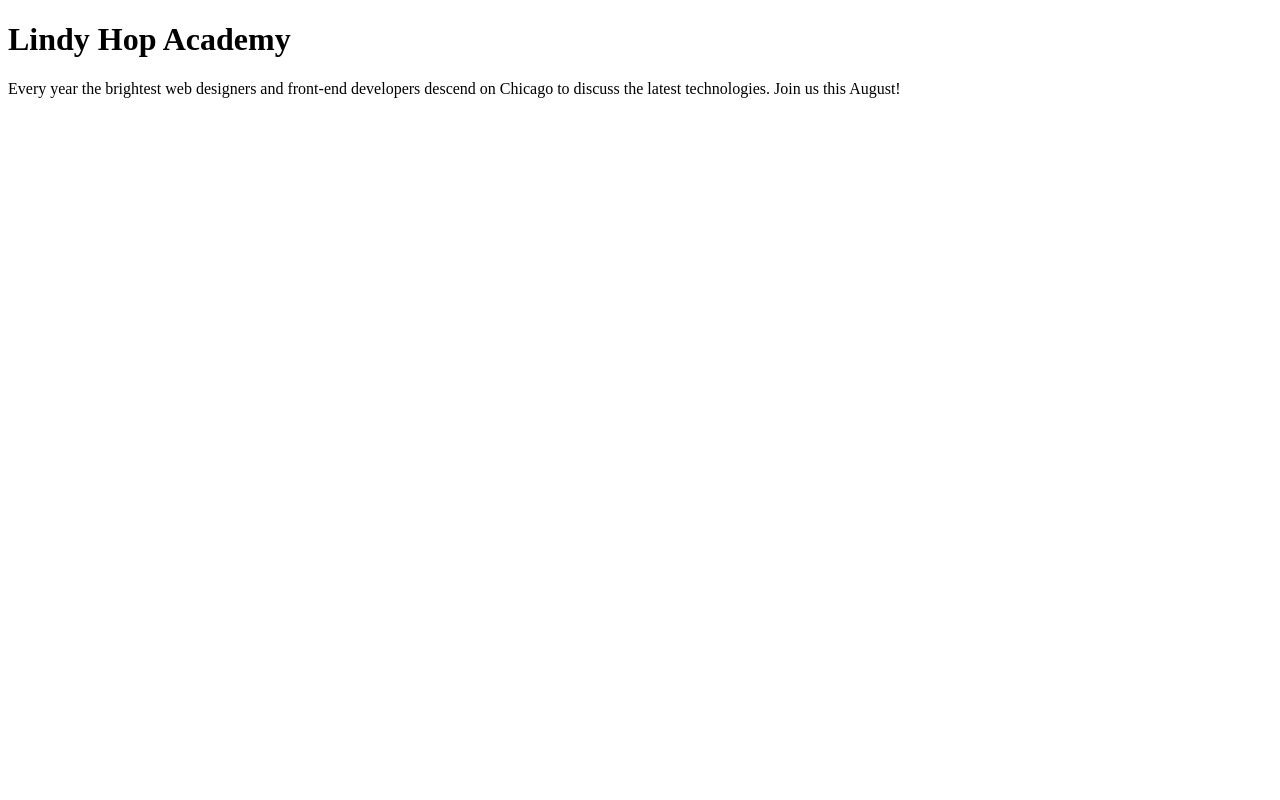
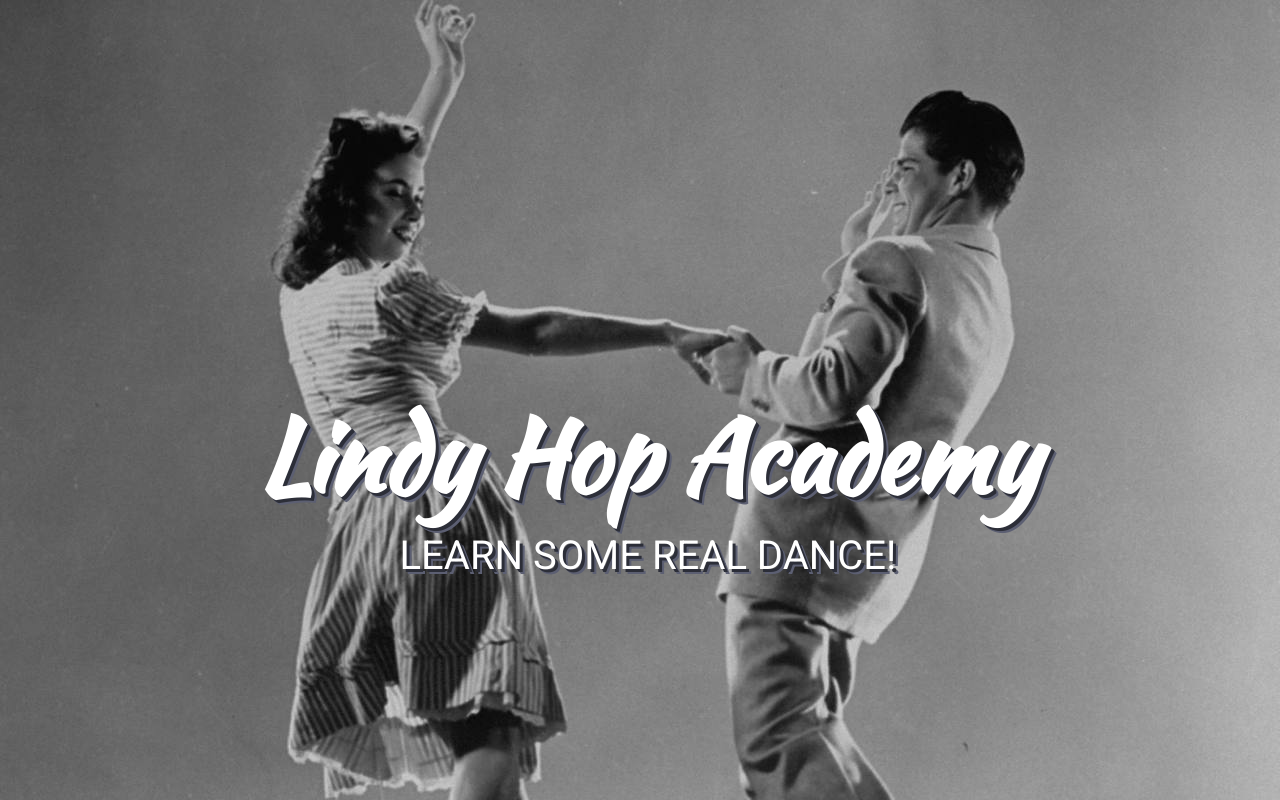
Before and after one commit to JamesBortolus/LindyHopAcademy, a plain HTML site: page index.html in a window 1280 px wide. Drawn offline with Linux system fonts and the light colour scheme.

Commit message:
Index page- Simple and snazzy. CSS, Image, and Text.

```diff
--- a/index.html
+++ b/index.html
@@ -6,12 +6,18 @@
 		Lindy Hop Academy
 	</title>
 
+	<link rel="stylesheet" type="text/css" href="stylesheet.css"/>
+	<link href='http://fonts.googleapis.com/css?family=Roboto' rel='stylesheet' type='text/css' />
+	<link href='http://fonts.googleapis.com/css?family=Kaushan+Script' rel='stylesheet' type='text/css'>
+
 </HEAD>
 
 <body>
 
+	<div class="content">
 	<h1> Lindy Hop Academy </h1>
-	<p> Every year the brightest web designers and front-end developers descend on Chicago to discuss the latest technologies. Join us this August!</p>
+	<p> LEARN SOME REAL DANCE!</p>
+	</div>
 
 
 
--- /dev/null
+++ b/stylesheet.css
@@ -0,0 +1,28 @@
+@font-face{
+
+}
+
+body{
+	background-image: url("1.jpg");
+	width: 100%;
+	height: 100%;
+
+}
+
+h1{
+	font-family: 'Kaushan Script', cursive;
+	text-align: center;
+	color: white;
+	margin-top: 30%;
+	font-size: 100px;
+	text-shadow: 3px 3px 0px #2c2e38, 5px 5px 0px #5c5f72;
+}
+
+p{
+	font-family: 'Roboto', sans-serif;
+	text-align: center;
+	color: white;
+	font-size: 40px;
+	text-shadow: 3px 3px 0px #2c2e38, 5px 5px 0px #5c5f72;
+	margin-top: -5%;
+}
```
Also changed, not shown: 1.jpg (added).
